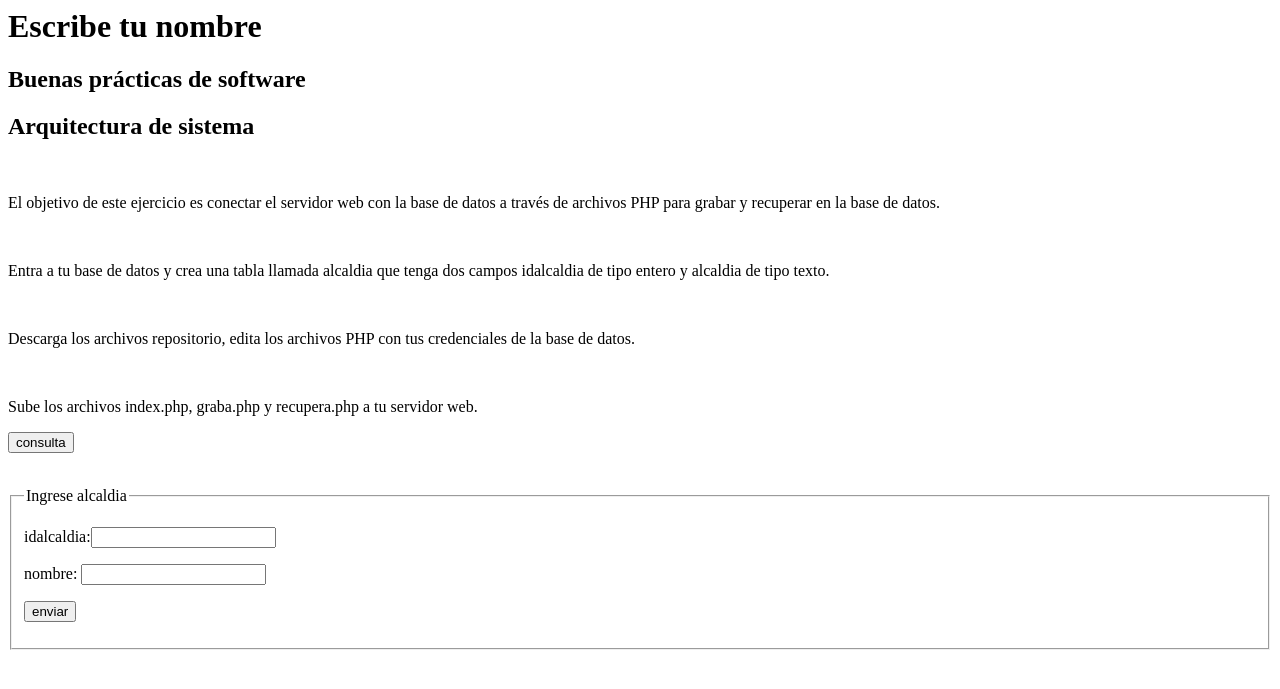
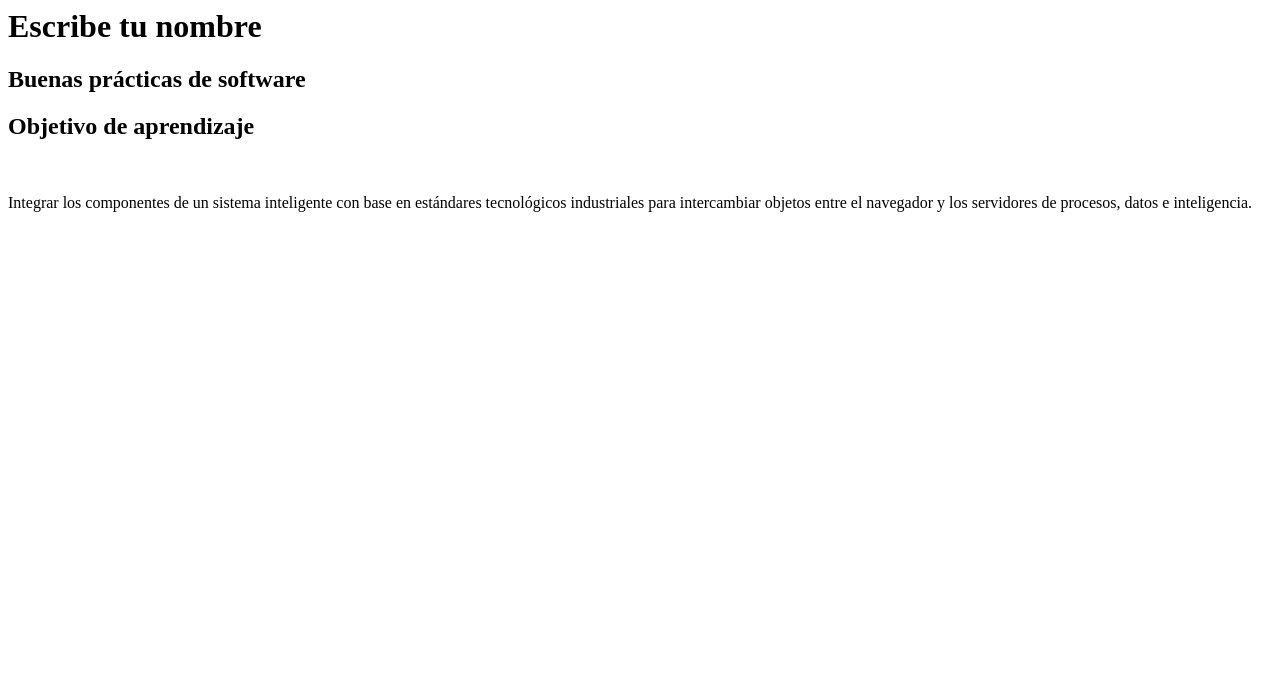
Before and after one commit to polizona/BuenasPracticas, a PHP site: page /index.php in a window 1280 px wide. Shown: the top 689 px of the page. Run offline with PHP 8.4, Linux system fonts and the light colour scheme.

Commit message:
Update index.php

```diff
--- a/index.php
+++ b/index.php
@@ -1,31 +1,13 @@
 <html>
-
 <body>
 <div class="container">
 <div class="row align-items-center">
 <div class="col-12 align-self-center text-center p-4">
 <h1>Escribe tu nombre</h1>
 <h2> Buenas prácticas de software</h2>
-<h2> Arquitectura de sistema </h2>
+<h2> Objetivo de aprendizaje </h2>
 <br>
-<p>El objetivo de este ejercicio es conectar el servidor web con la base de datos a través de archivos PHP para grabar y recuperar en la base de datos. </p>
-<br><p>Entra a tu base de datos y crea una tabla llamada alcaldia que tenga dos campos idalcaldia de tipo entero y alcaldia de tipo texto.</p>
-<br><p>Descarga los archivos repositorio, edita los archivos PHP con tus credenciales de la base de datos.</p>
-<br><p>Sube los archivos index.php, graba.php y recupera.php a tu servidor web.</p>
-<form action="recupera.php" method="get">
-<button type="submit">consulta</button>
-</form>
-<br>
-
-
-<form action="graba.php" method="post">
-<fieldset>
-  <legend> Ingrese alcaldia </legend>
-    <p><label>idalcaldia:<input type="int" name="idalcaldia" /></label> </p>
-    <p><label>nombre:   <input type="text" name="alcaldia" /></label></p>
-    <p><input type="submit" value="enviar"/></p>
-</fieldset>
-</form>
+<p> Integrar los componentes de un sistema inteligente con base en estándares tecnológicos industriales para intercambiar objetos entre el navegador y los servidores de procesos, datos e inteligencia. </p>
 </div>
 </div>
 </div>
```
